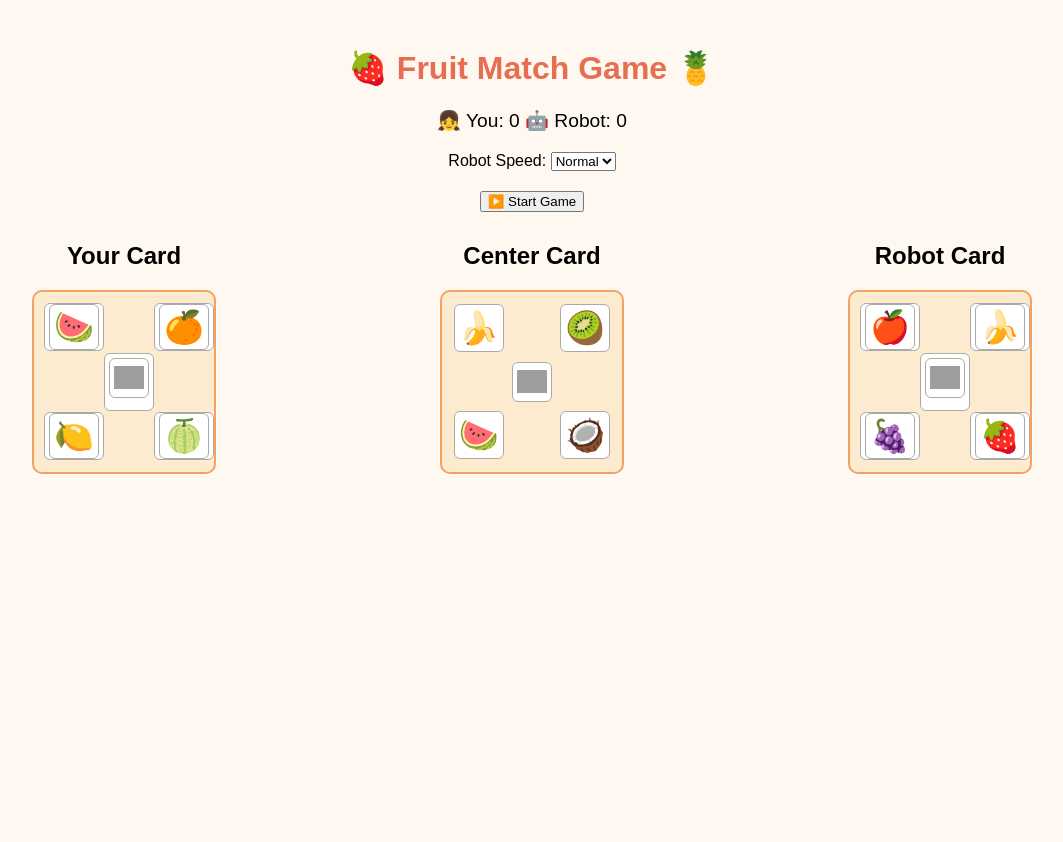
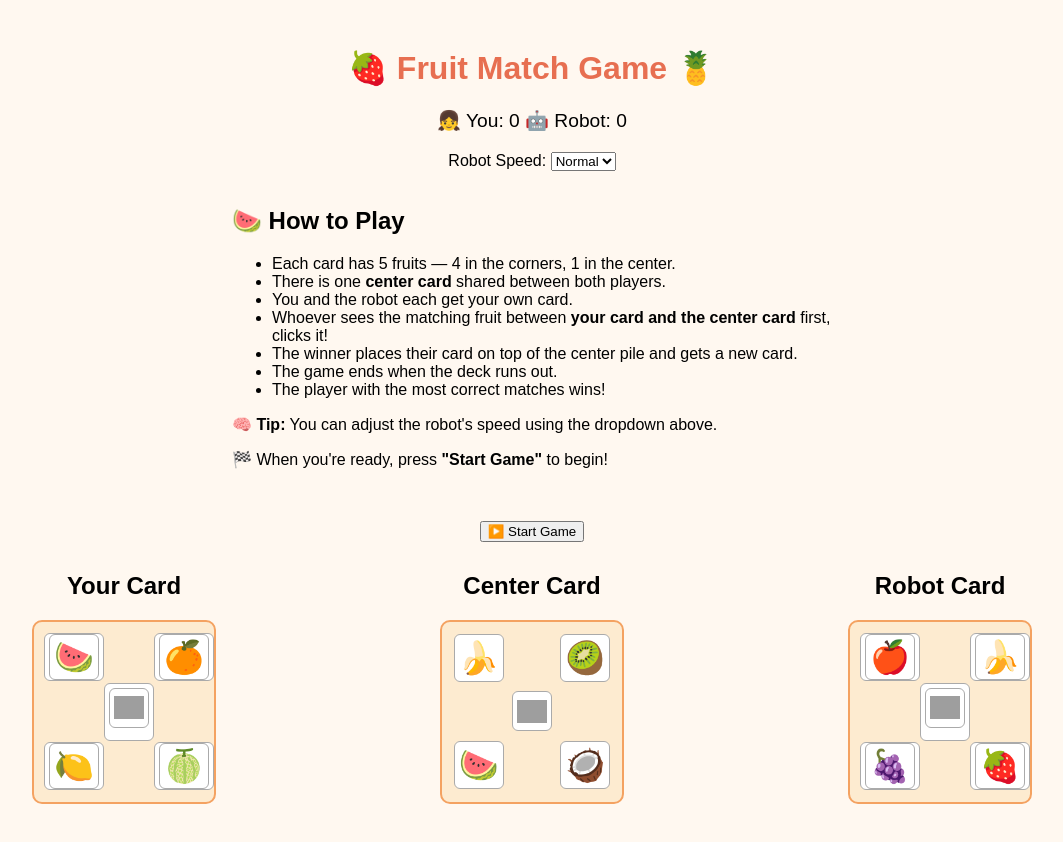
Before and after one commit to yunjiangster/fruit-match-game, a plain HTML site: page index.html in a window 1280 px wide. Shown: the whole page, without its empty margins (108-1171 px from the left). Before the commit the page ends 800 px from the top, so only its background shows below. Drawn offline with Linux system fonts and the light colour scheme; grey boxes are pictures that could not be loaded.

Commit message:
Add instructions

```diff
--- a/index.html
+++ b/index.html
@@ -22,10 +22,24 @@
       <option value="500">Hard</option>
     </select>
   </div>
+
+  <div id="instructions" style="max-width: 600px; margin: 0 auto; text-align: left; font-size: 16px; padding: 16px;">
+    <h2>🍉 How to Play</h2>
+    <ul>
+      <li>Each card has 5 fruits — 4 in the corners, 1 in the center.</li>
+      <li>There is one <strong>center card</strong> shared between both players.</li>
+      <li>You and the robot each get your own card.</li>
+      <li>Whoever sees the matching fruit between <strong>your card and the center card</strong> first, clicks it!</li>
+      <li>The winner places their card on top of the center pile and gets a new card.</li>
+      <li>The game ends when the deck runs out.</li>
+      <li>The player with the most correct matches wins!</li>
+    </ul>
+    <p>🧠 <strong>Tip:</strong> You can adjust the robot's speed using the dropdown above.</p>
+    <p>🏁 When you're ready, press <strong>"Start Game"</strong> to begin!</p>
+  </div>
   <div style="text-align: center; margin-top: 20px;">
   <button id="start-button">▶️ Start Game</button>
-</div>
-
+  </div>
   <div id="game">
 
     <div class="card-area">
```
